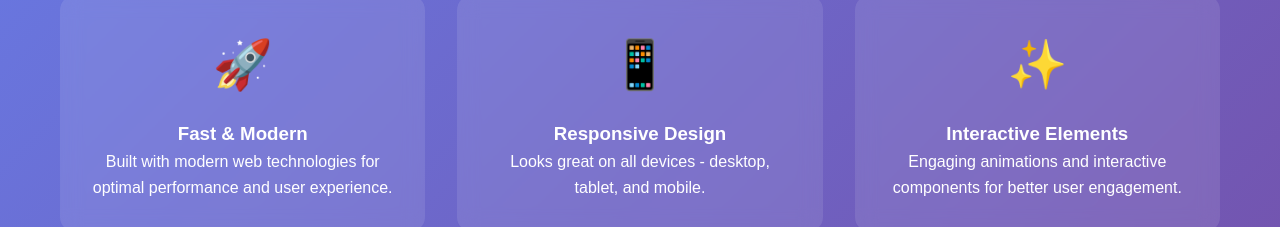
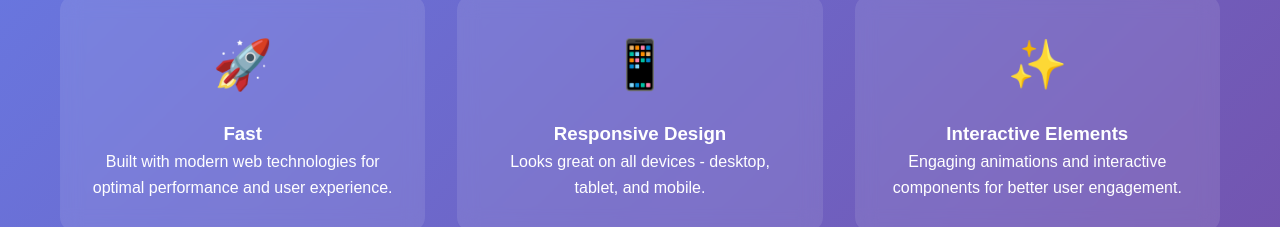
Before and after one commit to Emmy40/My-Web-Deploy, a plain HTML site: page index.html in a window 1280 px wide. Shown: the part 392-619 px from the top of the page. Drawn offline with Linux system fonts and the light colour scheme.

Commit message:
removed modern

```diff
--- a/index.html
+++ b/index.html
@@ -28,7 +28,7 @@
         <section class="features" id="features">
             <div class="feature-card">
                 <div class="feature-icon">🚀</div>
-                <h3>Fast & Modern</h3>
+                <h3>Fast</h3>
                 <p>Built with modern web technologies for optimal performance and user experience.</p>
             </div>
             <div class="feature-card">
```
